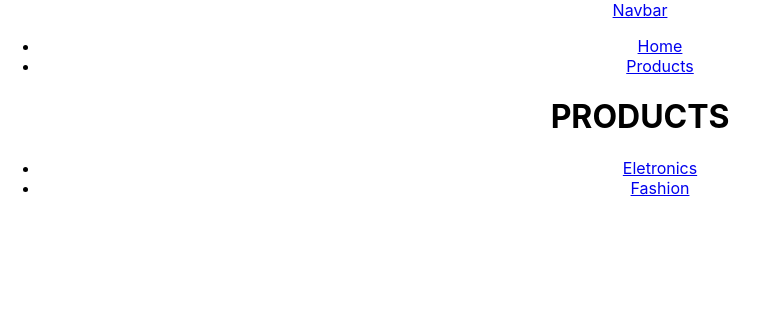
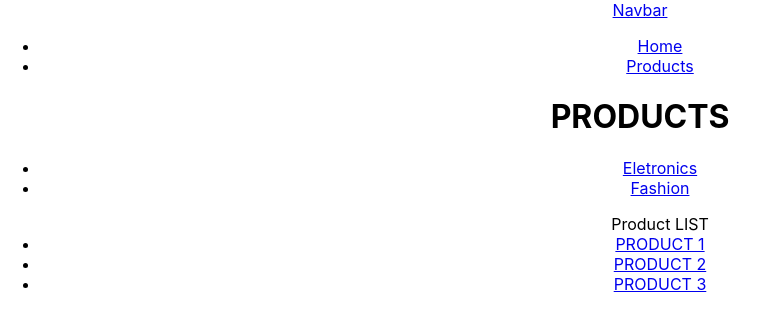
Before and after one commit to samirvithlani/mern24-backup, a React (Create React App) app: page /products in a window 1280 px wide. Shown: the top 328 px of the page, without its empty margins (0-769 px from the left). Built offline with nearby package versions, Linux system fonts and the light colour scheme; the HTML template or start-up script is replaced by a standard one.

Commit message:
dynamic routes

```diff
--- a/src/App.js
+++ b/src/App.js
@@ -12,6 +12,7 @@ import { Eletronics } from "./amazon/Eletronics";
 import { Fashio } from "./amazon/Fashio";
 import { AmazoneHome } from "./amazon/AmazoneHome";
 import { Error404 } from "./amazon/Error404";
+import { ProductDetail } from "./amazon/ProductDetail";
 
 function App() {
   var title = "Welcome to React";
@@ -29,6 +30,7 @@ function App() {
         <Route path="/products" element={<Products />}></Route>
         <Route path="/products/ele" element={<Eletronics />}></Route>
         <Route path="/fashion" element={<Fashio />}></Route>
+        <Route path = "/products/detail/:id" element = {<ProductDetail/>}></Route>
         {/* <Route path="/*" element={<h1>404 page...</h1>}></Route> */}
         <Route path="/*" element={<Error404 />}></Route>
       </Routes>
--- /dev/null
+++ b/src/amazon/ProductDetail.jsx
@@ -0,0 +1,7 @@
+import React from "react";
+import { useParams } from "react-router-dom";
+
+export const ProductDetail = () => {
+  const id = useParams().id;
+  return <div>ProductDetail --- {id}</div>;
+};
--- a/src/amazon/Products.jsx
+++ b/src/amazon/Products.jsx
@@ -7,10 +7,32 @@ export const Products = () => {
       <h1>PRODUCTS</h1>
       <ul>
         <li>
-            <Link to ="/products/ele" className="nav-link">Eletronics</Link>
+          <Link to="/products/ele" className="nav-link">
+            Eletronics
+          </Link>
         </li>
         <li>
-            <Link to ="/fashion" className="nav-link">Fashion</Link>
+          <Link to="/fashion" className="nav-link">
+            Fashion
+          </Link>
+        </li>
+      </ul>
+      <ul>
+        Product LIST
+        <li>
+          <Link to="/products/detail/101" className="nav-link">
+            PRODUCT 1
+          </Link>
+        </li>
+        <li>
+          <Link to="/products/detail/102" className="nav-link">
+            PRODUCT 2
+          </Link>
+        </li>
+        <li>
+          <Link to="/products/detail/adjkbfjksdnldkmndskl" className="nav-link">
+            PRODUCT 3
+          </Link>
         </li>
       </ul>
     </div>
```
